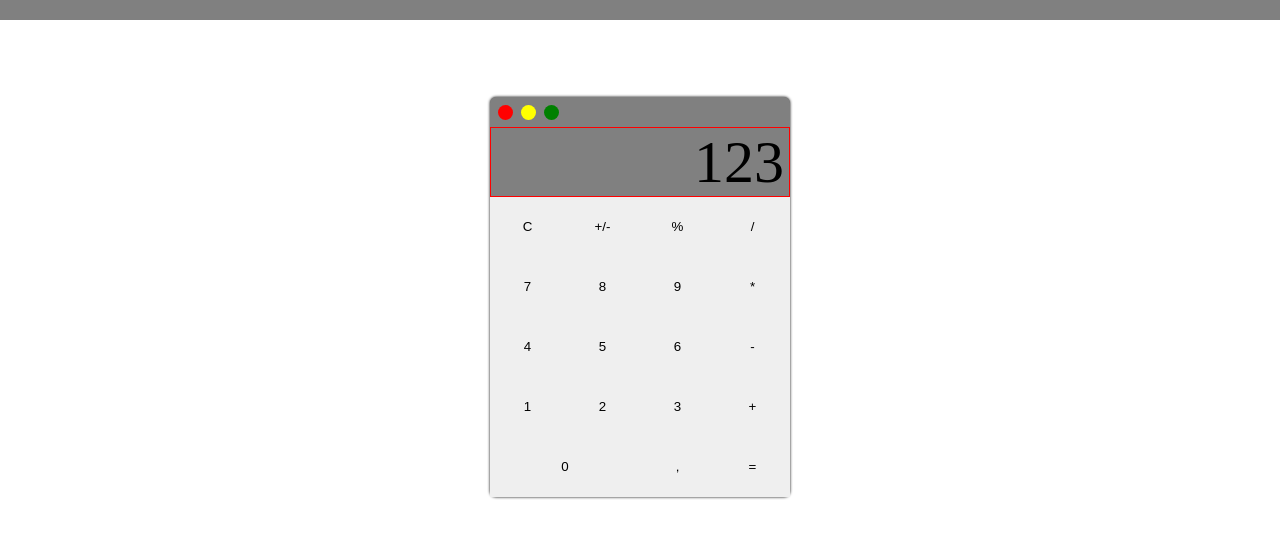
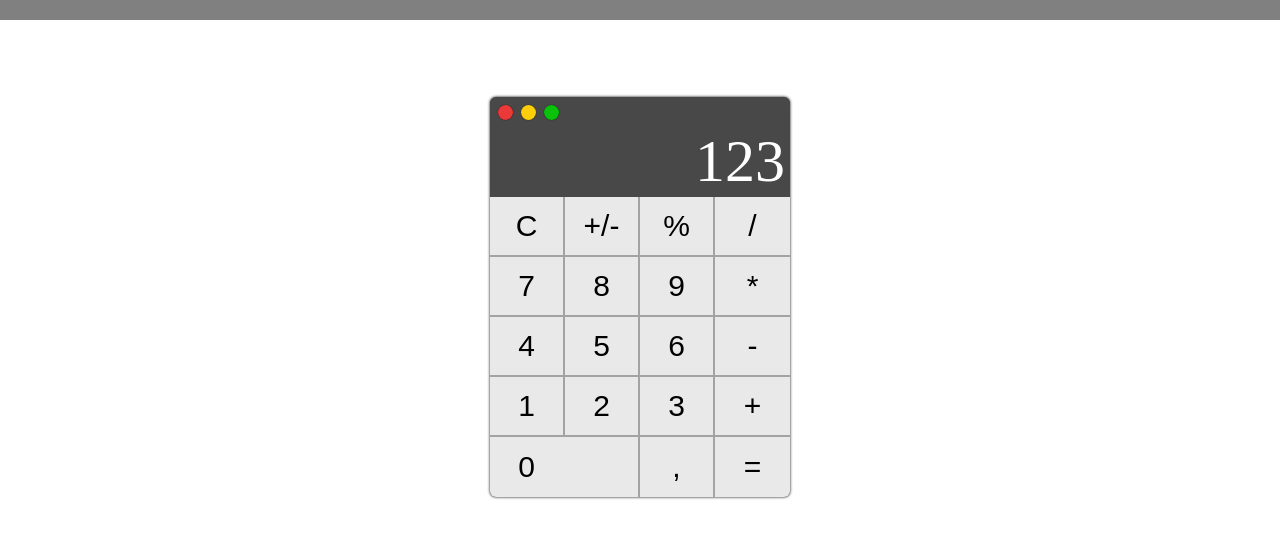
Before and after one commit to Deflok/Deflok.github.io, a plain HTML site: page index.html in a window 1280 px wide. Drawn offline with Linux system fonts and the light colour scheme.

Commit message:
Add files via upload

```diff
--- a/index.html
+++ b/index.html
@@ -46,7 +46,7 @@
 					<button class="calc_btn">+</button>
 					<button class="calc_btn btn_zero">0</button>
 					<button class="calc_btn">,</button>
-					<button class="calc_btn">=</button>
+					<button class="calc_btn btn_equal">=</button>
 				</div>
 			</div>
 
--- a/style.css
+++ b/style.css
@@ -43,12 +43,15 @@ button{
 .calculator{
 	width: 300px;
 	height: 400px;
-	background: gray;
+	background: rgb(73, 72, 72);
 	border-radius: 6px;
 	box-shadow: 0px 0px 3px black;
 	margin: 0 auto;
 
 }
+
+
+
 .calc_header{
 	width: 100%;
 	height: 100px;
@@ -64,26 +67,26 @@ button{
 	height: 15px;
 	background: black;
 	top: 8px;
+	box-shadow: 0px 0px 1px;
 }
 
 .calc_close{
 	left: 8px;
-	background: red;
+	background: rgb(235, 57, 57);
 }
 
 .calc_rollup{
 	left: 31px;
-	background: yellow;
+	background: rgb(255, 206, 10);
 }
 
 .calc_full{
 	left: 54px;
-	background: green;
+	background: rgb(10, 194, 10);
 }
 
 
 .calc_input{
-	border: 1px solid red;
 	width: 100%;
 	height: 70%;
 	margin-top: 30px;
@@ -91,7 +94,13 @@ button{
 
 	font-size: 60px;
 	text-align: right;
+	color: white;
 }
+
+
+
+
+
 
 
 
@@ -106,10 +115,35 @@ button{
 .calc_btn{
 	width: 75px;
 	height: 60px;
+	background-color: rgb(233, 233, 233);
+	border-bottom: 2px solid rgba(114, 113, 113, 0.576);
+	border-right: 2px solid rgba(114, 113, 113, 0.576);
+	font-size: 30px;
 }
+.calc_btn:nth-child(4n+4){
+	border-right: none;
+}
+.calc_btn:nth-child(17){
+	border-bottom: none;
+}
+.calc_btn:nth-child(18){
+	border-bottom: none;
+}
+.calc_btn:nth-child(19){
+	border-bottom: none;
+	border-right: none;
+}
+
 .btn_zero{
 	width: 150px;
+	padding-right: 25%;
+	border-bottom-left-radius: 6px;
 }
+.btn_equal{
+	border-bottom-right-radius: 6px;
+}
+
+
 
 @media screen and (max-width: 600px){
 
```
